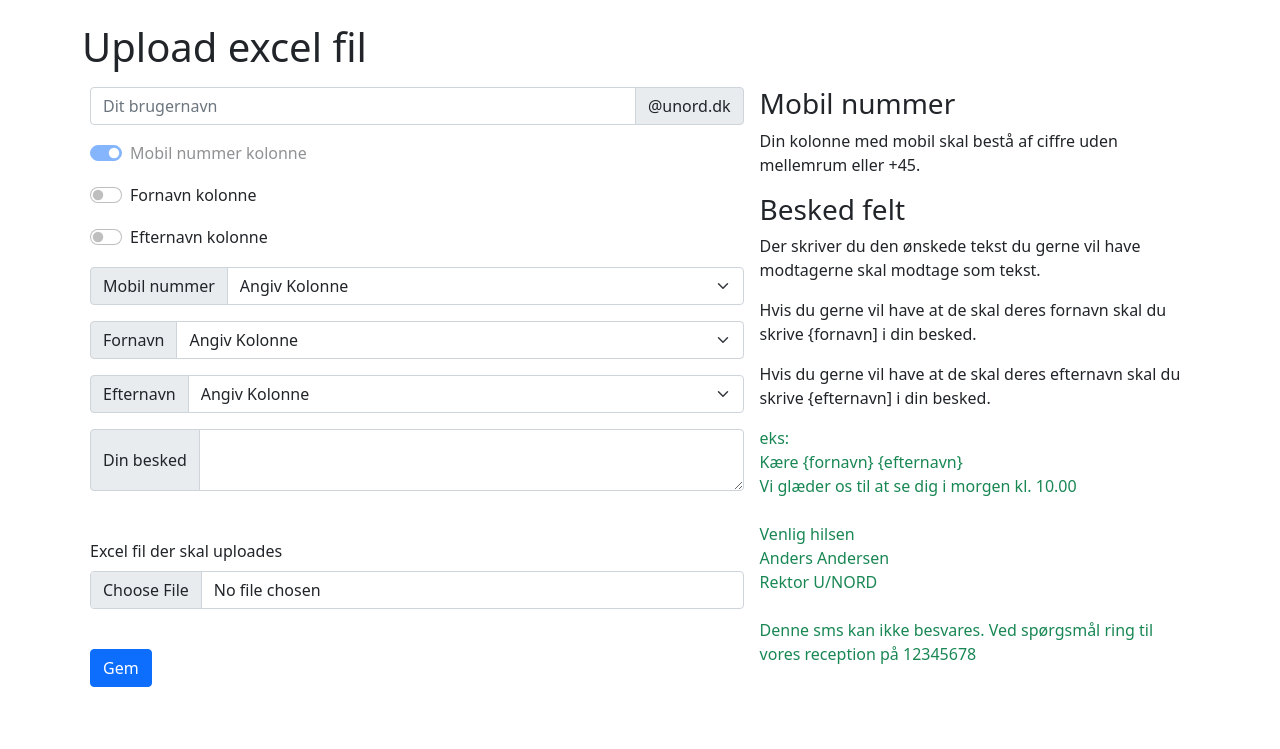
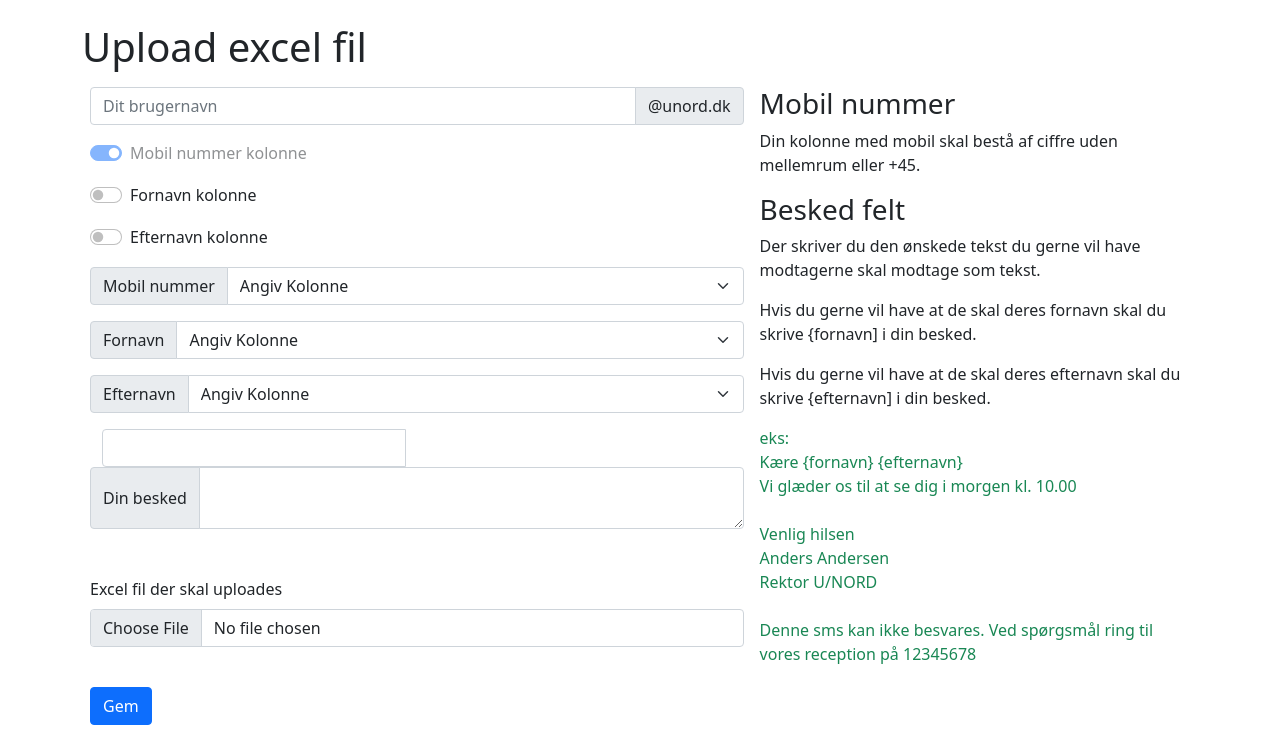
Before and after one commit to unord/sms-unord, a Django app: page /sms_app/sms_app/UploadSms/ in a window 1280 px wide. Shown: the part 65-814 px from the top of the page. Before the commit the page ends 752 px from the top, so only its background shows below. Run offline with Django 4.2, Linux system fonts and the light colour scheme; parts of the project's set-up code (start-up, migrations or seed data) failed here and were passed over.

Commit message:
upload excel

```diff
--- a/sms_app/templates/sms_app/upload_sms_list.html
+++ b/sms_app/templates/sms_app/upload_sms_list.html
@@ -144,22 +144,24 @@ Upload excel fil
   </select>
 </div>
                     <p>
-<div style="overflow:hidden;">
-   <div class="form-group">
-      <div class="row">
-         <div class="col-md-8">
-            <div id="datetimepicker"></div>
+<div class="container">
+   <div class="row">
+      <div class='col-sm-6'>
+         <div class="form-group">
+            <div class='input-group date' id='datetimepicker1'>
+               <input type='text' class="form-control" />
+               <span class="input-group-addon">
+               <span class="glyphicon glyphicon-calendar"></span>
+               </span>
+            </div>
          </div>
       </div>
+      <script type="text/javascript">
+         $(function () {
+             $('#datetimepicker1').datetimepicker();
+         });
+      </script>
    </div>
-   <script type="text/javascript">
-      $(function () {
-          $('#datetimepicker').datetimepicker({
-              inline: true,
-              sideBySide: true
-          });
-      });
-   </script>
 </div>
 
 <div class="input-group">
```
